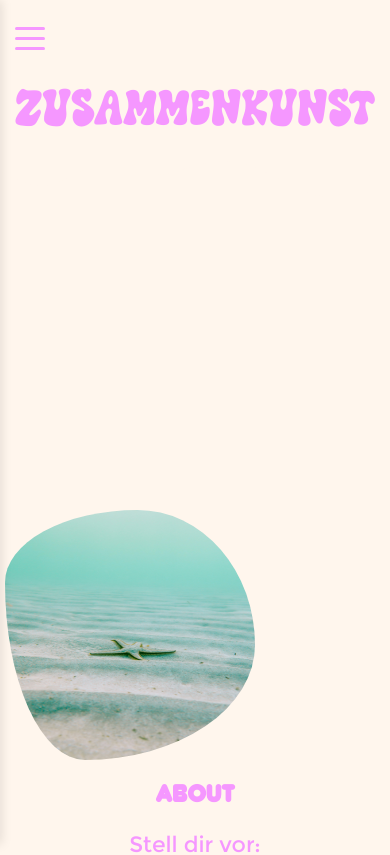
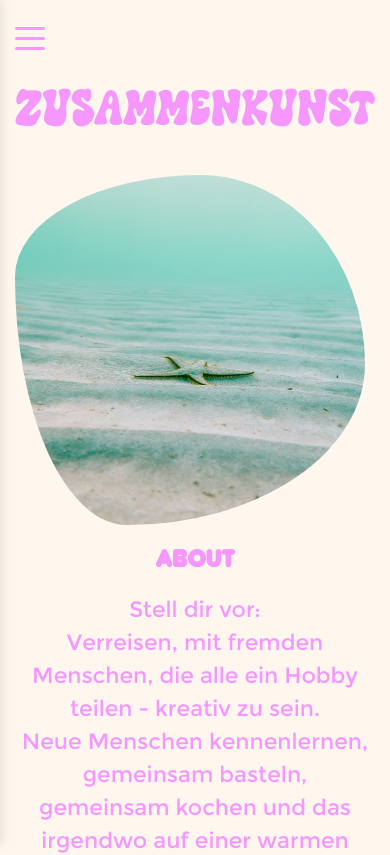
Before and after one commit to melissaceleste/retreat, a React (Create React App) app: page / in a window 390 px wide. Shown: the top 855 px of the page. Built offline with nearby package versions, Linux system fonts and the light colour scheme; a web font is replaced by a local one.

Commit message:
fix bug with too much whitespace on mobile

```diff
--- a/src/App.css
+++ b/src/App.css
@@ -71,11 +71,10 @@ body {
     max-width: 100%;
     padding: 0 20px;
     box-sizing: border-box;
-    margin-top: 60px;
+    margin-top: 340px;
 }
 
 .App-logo {
-    height: 40vmin;
     pointer-events: none;
 }
 
@@ -132,35 +131,19 @@ p {
     .content {
         width: 100%;
         padding: 0 15px;
+        margin-top: 175px
     }
 }
 
 @media (max-width: 768px) {
-    .content {
-        padding: 0 10px;
-        margin-top: 180px;
-    }
-
-    .marginBottom {
-        margin-bottom: 20px;
-    }
-
     .right, .left {
         padding: 15px;
     }
 }
 
 @media (max-width: 480px) {
-    .content {
-        padding: 0 5px;
-        margin-top: 160px;
-    }
-
-    .marginBottom {
-        margin-bottom: 15px;
-    }
-
     .right, .left {
         padding: 10px;
+        margin-top: 175px
     }
 }
--- a/src/App.tsx
+++ b/src/App.tsx
@@ -20,7 +20,7 @@ export const App: React.FC = () => {
     <div className="App">
       <div className="content">
         <Header />
-        <Element name="about" className="marginBottom">
+        <Element name="about">
           <About />
         </Element>
         <PicturesOfDiy/>
--- a/src/components/sections/About/about.module.css
+++ b/src/components/sections/About/about.module.css
@@ -49,8 +49,8 @@
   }
 
   .imageBorder img {
-    height: 250px;
-    width: 250px;
+    height: 350px;
+    width: 350px;
   }
 
   .textContainer {
--- a/src/components/sections/About/about.tsx
+++ b/src/components/sections/About/about.tsx
@@ -7,7 +7,7 @@ import styles from './about.module.css';
 export const About = () => {
   return (
     <div className={styles.about}>
-      <FlexHorizontal marginTop="350px">
+      <FlexHorizontal>
         <Tile backgroundColor="var(--color-entspannt-beige)" color="var(--color-knall-pink)" fontSize="22px">
           <FlexHorizontal>
             <Tile backgroundColor="var(--color-entspannt-beige)" color="var(--color-peach)">
@@ -22,7 +22,8 @@ export const About = () => {
                   Stell dir vor:
                   <br />
                   Verreisen, mit fremden Menschen, die alle ein
-                  Hobby teilen - kreativ zu sein. Neue Menschen kennenlernen, gemeinsam basteln, gemeinsam kochen und das irgendwo auf einer warmen Insel.
+                  Hobby teilen - kreativ zu sein.
+                  <br />Neue Menschen kennenlernen, gemeinsam basteln, gemeinsam kochen und das irgendwo auf einer warmen Insel.
                   <br />
                   Du musst kein*e wild*e Künstler*in sein, nur Spaß daran haben, neue Menschen kennen- und voneinander zu lernen.
                   <br />
```
